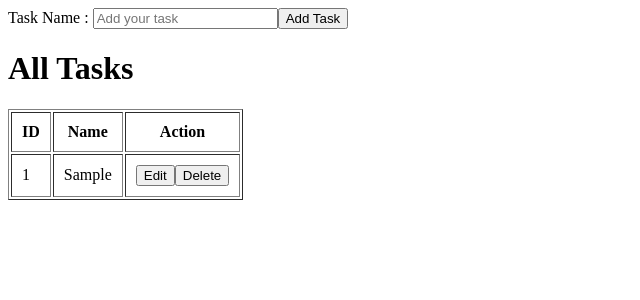
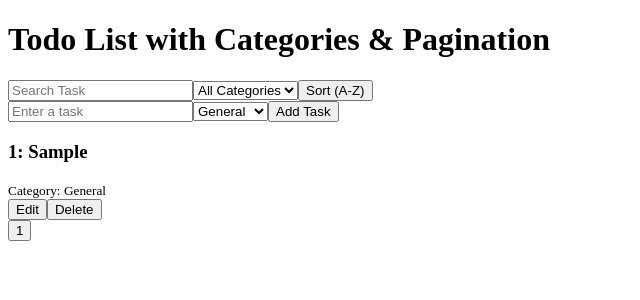
Before and after one commit to Faikuzzaman-Rizvi/React-Demo, a React (Vite) app in the folder demoproject/: page / in a window 1280 px wide. Both pictures are taken after typing "Sample" into the empty fields and a click on the button "Add Task". Shown: the top 300 px of the page, without its empty margins (0-640 px from the left). Built offline with nearby package versions, Linux system fonts and the light colour scheme.

Commit message:
todoapp1

```diff
--- a/demoproject/src/App.jsx
+++ b/demoproject/src/App.jsx
@@ -3,13 +3,15 @@ import Count from './component/Count.jsx';
 import MyObj from './component/MyObj.jsx';
 import Todo from './component/Todo.jsx';
 import TodoApp from './component/TodoApp.jsx'
+import TodoApp1 from './component/TodoApp1.jsx';
 
 
 function App() {
 
   return (
     <div>
-      <TodoApp />
+      <TodoApp1 />
+
       {/* <Todo /> */}
       {/* <Count />
       <MyObj /> */}
--- /dev/null
+++ b/demoproject/src/component/TodoApp1.jsx
@@ -0,0 +1,157 @@
+import React, { useState } from "react";
+
+const TodoAppWithExtras = () => {
+    const [task, setTask] = useState("");
+    const [category, setCategory] = useState("General");
+    const [list, setList] = useState([]);
+    const [editIndex, setEditIndex] = useState(null);
+    const [search, setSearch] = useState("");
+    const [sortAsc, setSortAsc] = useState(true);
+    const [selectedCategory, setSelectedCategory] = useState("All");
+    const [currentPage, setCurrentPage] = useState(1);
+    const tasksPerPage = 5;
+
+    const AddToTask = () => {
+        if (task.trim() === "") {
+            alert("Please enter a task!");
+            return;
+        }
+
+        const newTask = { text: task, category };
+
+        if (editIndex !== null) {
+            const updatedList = [...list];
+            updatedList[editIndex] = newTask;
+            setList(updatedList);
+            setEditIndex(null);
+        } else {
+            setList([...list, newTask]);
+        }
+
+        setTask("");
+        setCategory("General");
+    };
+
+    const TaskToEdit = (index) => {
+        setTask(list[index].text);
+        setCategory(list[index].category);
+        setEditIndex(index);
+    };
+
+    const handleDelete = (index) => {
+        const updatedList = [...list];
+        updatedList.splice(index, 1);
+        setList(updatedList);
+
+        if (editIndex === index) {
+            setTask("");
+            setEditIndex(null);
+        }
+    };
+
+    const handleSort = () => {
+        setSortAsc(!sortAsc);
+    };
+
+    const filteredList = list
+        .filter((item) =>
+            item.text.toLowerCase().includes(search.toLowerCase())
+        )
+        .filter((item) =>
+            selectedCategory === "All" ? true : item.category === selectedCategory
+        );
+
+    const sortedList = [...filteredList].sort((a, b) =>
+        sortAsc ? a.text.localeCompare(b.text) : b.text.localeCompare(a.text)
+    );
+
+    const indexOfLastTask = currentPage * tasksPerPage;
+    const indexOfFirstTask = indexOfLastTask - tasksPerPage;
+    const currentTasks = sortedList.slice(indexOfFirstTask, indexOfLastTask);
+    const totalPages = Math.ceil(sortedList.length / tasksPerPage);
+
+    return (
+        <div>
+            <h1>Todo List with Categories & Pagination</h1>
+
+            <div>
+                <input
+                    type="text"
+                    placeholder="Search Task"
+                    value={search}
+                    onChange={(e) => setSearch(e.target.value)}
+                />
+                <select
+                    onChange={(e) => setSelectedCategory(e.target.value)}
+                    value={selectedCategory}
+                >
+                    <option value="All">All Categories</option>
+                    <option value="Work">Work</option>
+                    <option value="Personal">Personal</option>
+                    <option value="Study">Study</option>
+                    <option value="General">General</option>
+                </select>
+                <button onClick={handleSort}>
+                    Sort {sortAsc ? "(A-Z)" : "(Z-A)"}
+                </button>
+            </div>
+
+            <div>
+                <input
+                    type="text"
+                    value={task}
+                    onChange={(e) => setTask(e.target.value)}
+                    placeholder="Enter a task"
+                />
+                <select
+                    onChange={(e) => setCategory(e.target.value)}
+                    value={category}
+                >
+                    <option value="General">General</option>
+                    <option value="Work">Work</option>
+                    <option value="Personal">Personal</option>
+                    <option value="Study">Study</option>
+                </select>
+                <button onClick={AddToTask}>
+                    {editIndex !== null ? "Update Task" : "Add Task"}
+                </button>
+            </div>
+
+            {currentTasks.length > 0 ? (
+                currentTasks.map((item, index) => (
+                    <div key={index}>
+                        <div>
+                            <h3>
+                                {indexOfFirstTask + index + 1}: {item.text}
+                            </h3>
+                            <small>Category: {item.category}</small>
+                        </div>
+                        <div>
+                            <button onClick={() => TaskToEdit(list.indexOf(item))}>
+                                Edit
+                            </button>
+                            <button onClick={() => handleDelete(list.indexOf(item))}>
+                                Delete
+                            </button>
+                        </div>
+                    </div>
+                ))
+            ) : (
+                <h2>No Tasks Found</h2>
+            )}
+
+            <div>
+                {Array.from({ length: totalPages }, (_, i) => (
+                    <button
+                        key={i}
+                        onClick={() => setCurrentPage(i + 1)}
+                    >
+                        {i + 1}
+                    </button>
+                ))}
+            </div>
+        </div>
+    );
+};
+
+export default TodoAppWithExtras;
```
Also changed, not shown: 1 other file (tests, documents, lock files or other folders).
